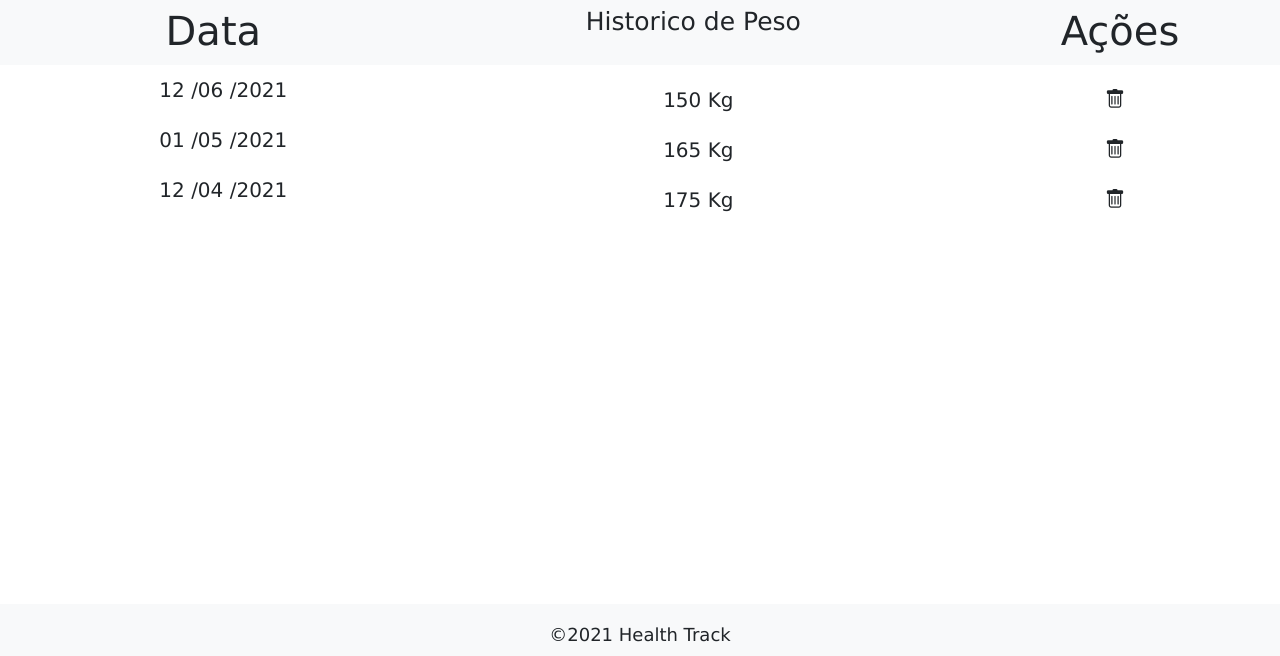
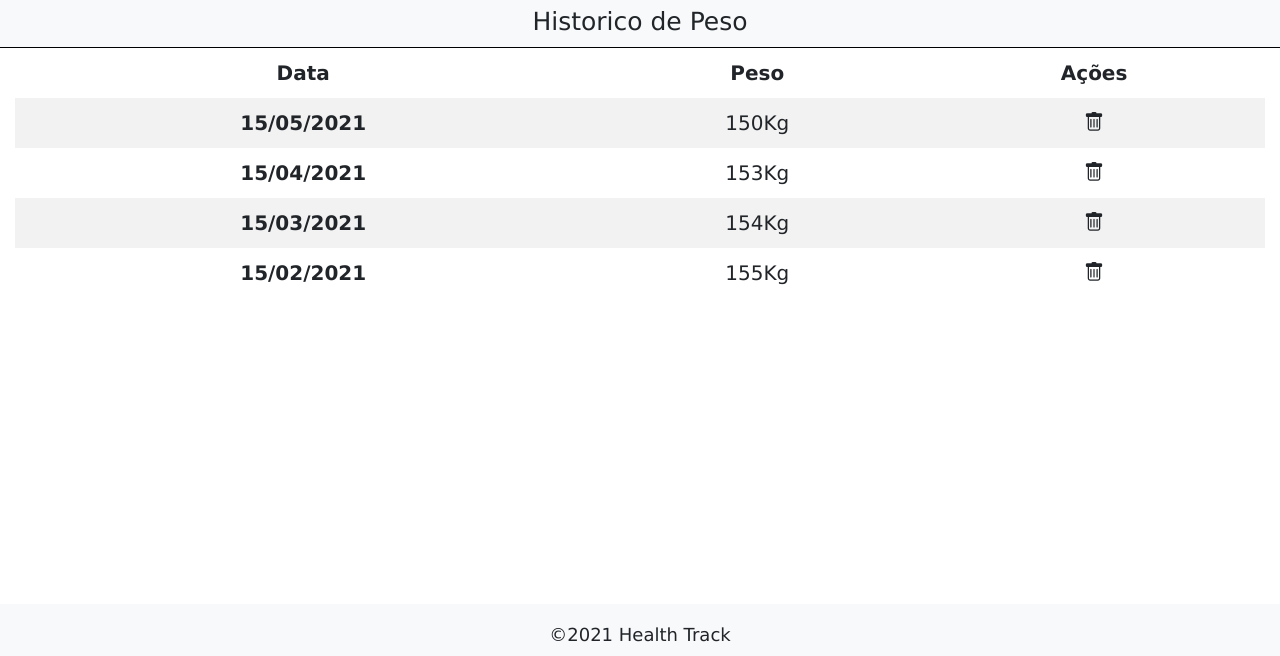
Before and after one commit to ThiagoSR27/Health_Track, a plain HTML site: page html/historico_peso.htm in a window 1280 px wide. Shown: the part 144-800 px from the top of the page. Drawn offline with nearby package versions, Linux system fonts and the light colour scheme.

Commit message:
troca das div's por tabela no historico de peso

```diff
--- a/html/historico_peso.htm
+++ b/html/historico_peso.htm
@@ -69,81 +69,75 @@
             </div>
         </nav>
 
+        <div class=" div-title bg-light text-dark mt-auto">
+
+            <div class="container-fluid">
+
+                <h1 class="hist-title">Historico de Peso</h1>
+
+            </div>
+
+        </div>
+
     </header>
 
     <main class="container-fluid">
 
-        <div class=" row hist-title bg-light text-dark">
-            <h2 class="hist-comp col-4">Data</h2>
-            <h1 class="hist-title col-5">Historico de Peso</h1>
-            <h2 class="hist-comp col-3 ">Ações</h2>
+        <div class="table-responsive-sm">
+
+            <table class="table table-borderless table-striped">
+
+                <thead>
+
+                    <tr>
+
+                        <th scope="col">Data</th>
+                        <th scope="col">Peso</th>
+                        <th scope="col">Ações</th>
+
+                    </tr>
+
+                </thead>
+
+                <tbody>
+
+                    <tr>
+
+                        <th scope="row">15/05/2021</th>
+                        <td>150<span>Kg</span></td>
+                        <td><i class="bi bi-trash del-icon"></i></td>
+
+                    </tr>
+
+                    <tr>
+
+                        <th scope="row">15/04/2021</th>
+                        <td>153<span>Kg</span></td>
+                        <td><i class="bi bi-trash del-icon"></i></td>
+
+                    </tr>
+
+                    <tr>
+
+                        <th scope="row">15/03/2021</th>
+                        <td>154<span>Kg</span></td>
+                        <td><i class="bi bi-trash del-icon"></i></td>
+
+                    </tr>
+
+                    <tr>
+
+                        <th scope="row">15/02/2021</th>
+                        <td>155<span>Kg</span></td>
+                        <td><i class="bi bi-trash del-icon"></i></td>
+
+                    </tr>
+
+                </tbody>
+
+            </table>
+
         </div>
-
-        <div class="row cartao-atv-top">
-
-            <div class="row col-4 mx-2 pt-1">
-                <label for="data" class="col-12 col-sm-12 pt-1">12 /06 /2021</label>
-
-            </div>
-
-            <div class="row atv-fisica col-5">
-
-                <label for="peso" class="col-12 col-sm-12 pt-3">150 Kg</label>
-
-            </div>
-
-            <div class="row btn-acoes col-3 mx-1">
-
-                <i class="bi bi-trash col-12 col-sm-12 pt-3 del-icon"></i>
-
-            </div>
-        </div>
-
-        <div class="row cartao-atv">
-
-            <div class="row col-4 mx-2 pt-1">
-
-                <label for="data" class="col-12 col-sm-12 pt-1">01 /05 /2021</label>
-
-            </div>
-
-            <div class="row atv-fisica col-5">
-
-                <label for="peso" class="col-12 col-sm-12 pt-3">165 Kg</label>
-
-            </div>
-
-            <div class="row btn-acoes col-3 mx-1">
-
-                <i class="bi bi-trash col-12 col-sm-12 pt-3 del-icon"></i>
-
-            </div>
-        </div>
-
-        <div class="row cartao-atv">
-
-            <div class="row col-4 mx-2 pt-1">
-
-                <label for="data" class="col-12 col-sm-12 pt-1">12 /04 /2021</label>
-
-            </div>
-
-            <div class="row atv-fisica col-5">
-
-                <label for="exercicio" class="col-12 col-sm-12 pt-3">175 Kg</label>
-
-            </div>
-
-            <div class="row btn-acoes col-3 mx-1">
-
-                <i class="bi bi-trash col-12 col-sm-12 pt-3 del-icon"></i>
-
-            </div>
-        </div>
-
-
-
-
     </main>
 
     <footer class="footer mt-auto bg-light text-dark pt-3 fixed-bottom">
```
Also changed, not shown: html/historico_atividades.htm (+4 -4 lines).
